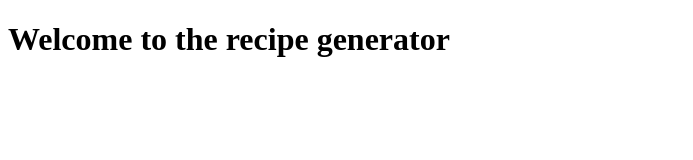
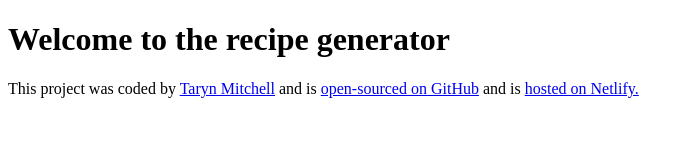
Before and after one commit to tarynmitchell/AI-recipe-generator, a plain HTML site: page index.html in a window 1280 px wide. Shown: the whole page, without its empty margins (0-693 px from the left). Drawn offline with Linux system fonts and the light colour scheme.

Commit message:
Added the footer

```diff
--- a/index.html
+++ b/index.html
@@ -8,6 +8,23 @@
   </head>
   <body>
     <h1>Welcome to the recipe generator</h1>
+
+    <footer>
+      This project was coded by
+      <a href="https://github.com/tarynmitchell" target="blank"
+        >Taryn Mitchell</a
+      >
+      and is
+      <a
+        href="https://github.com/tarynmitchell/AI-recipe-generator"
+        target="_blank"
+        >open-sourced on GitHub</a
+      >
+      and is
+      <a href="https://unrivaled-cucurucho-f76b1d.netlify.app/" target="_blank"
+        >hosted on Netlify.</a
+      >
+    </footer>
     <script src="src/index.js"></script>
   </body>
 </html>
```
